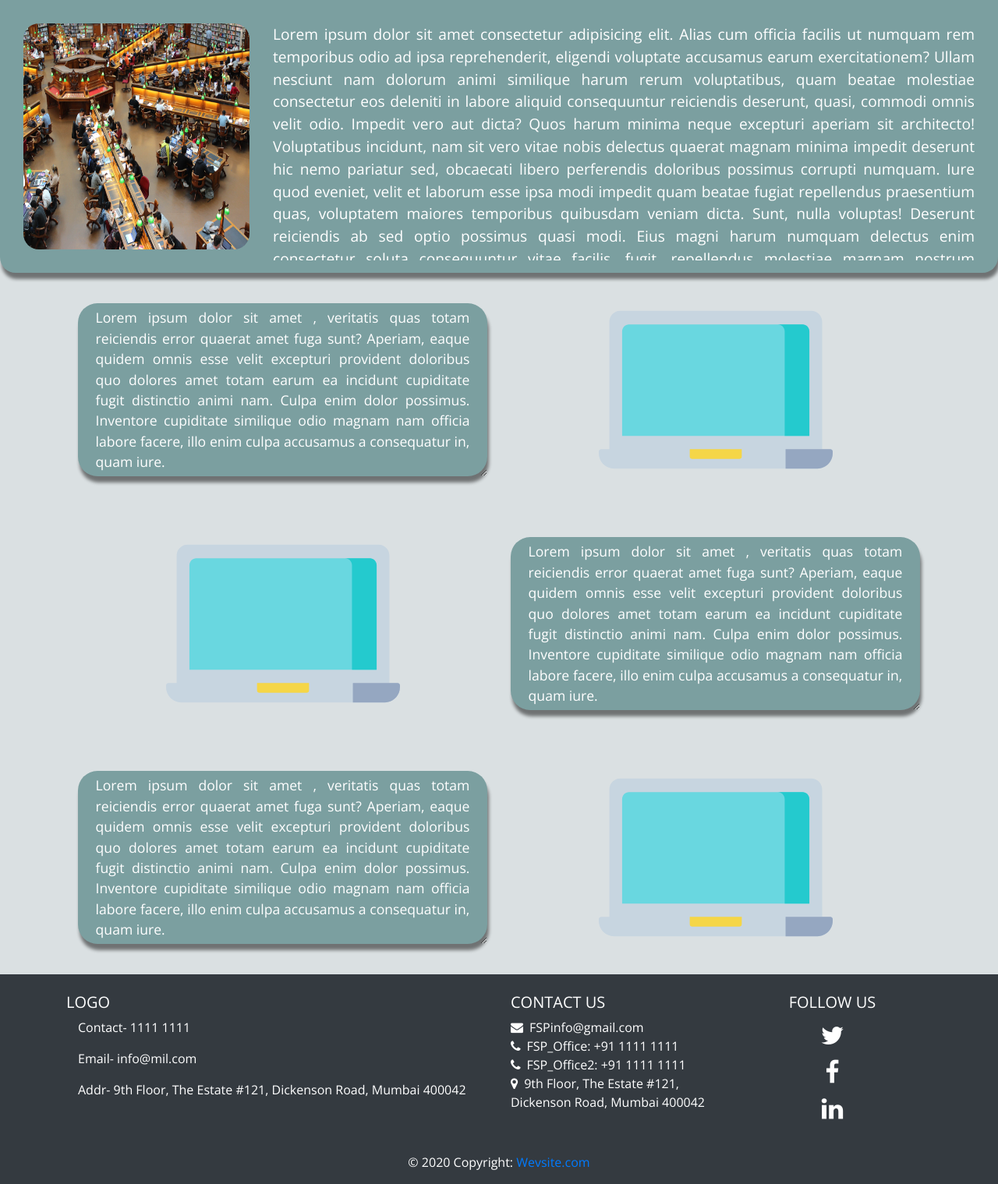
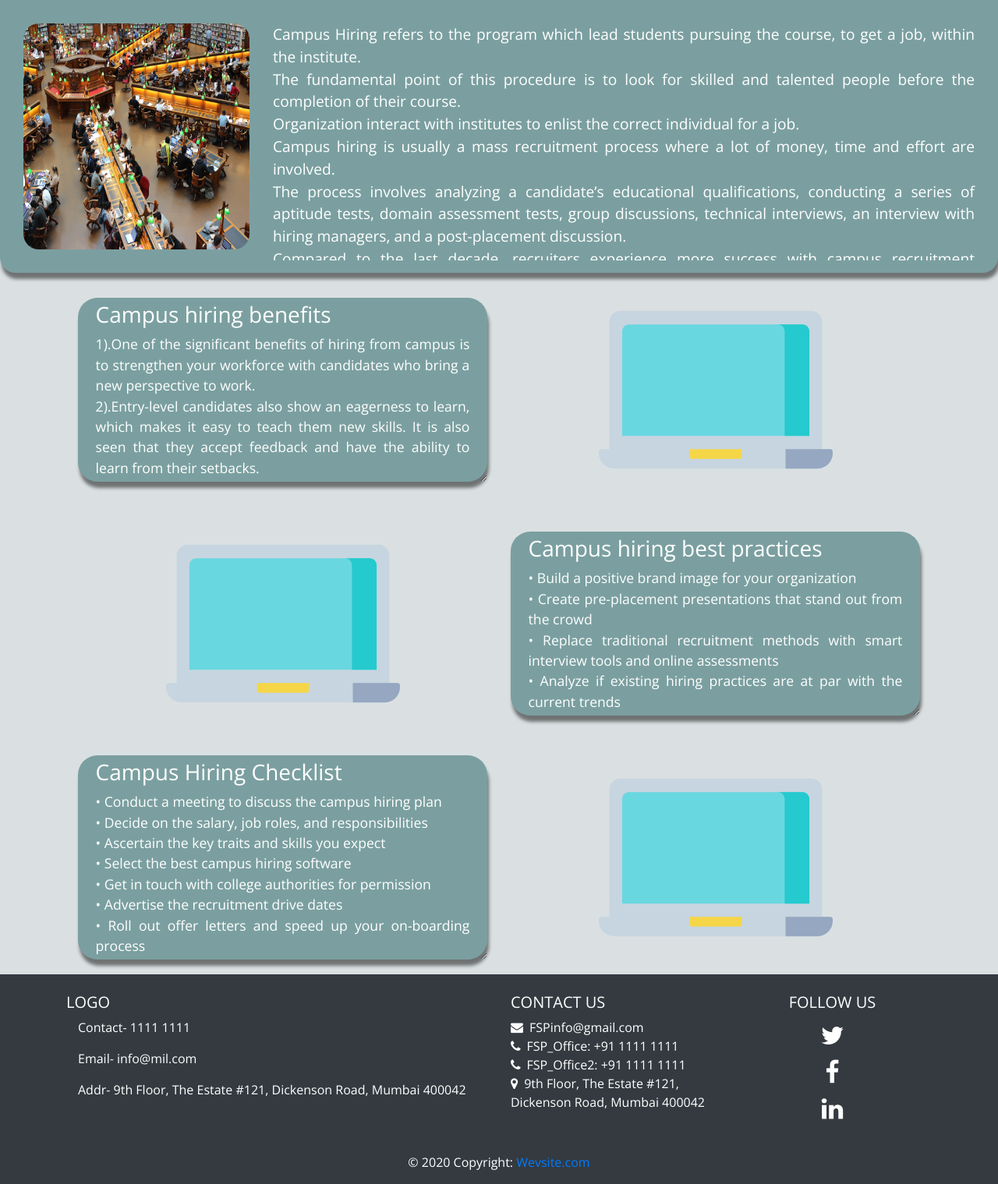
Before and after one commit to harshmody30401/recruitment, a PHP site: page /services.php in a window 1280 px wide. Shown: the part 62-1581 px from the top of the page at 78% size. Run offline with PHP 8.4, Linux system fonts and the light colour scheme; some libraries are stand-ins or nearby versions.

Commit message:
Actual content in Campus recruitment services

```diff
--- a/services.php
+++ b/services.php
@@ -32,23 +32,19 @@
           />
         </div>
         <p class="descrip">
-          Lorem ipsum dolor sit amet consectetur adipisicing elit. Alias cum
-          officia facilis ut numquam rem temporibus odio ad ipsa reprehenderit,
-          eligendi voluptate accusamus earum exercitationem? Ullam nesciunt nam
-          dolorum animi similique harum rerum voluptatibus, quam beatae
-          molestiae consectetur eos deleniti in labore aliquid consequuntur
-          reiciendis deserunt, quasi, commodi omnis velit odio. Impedit vero aut
-          dicta? Quos harum minima neque excepturi aperiam sit architecto!
-          Voluptatibus incidunt, nam sit vero vitae nobis delectus quaerat
-          magnam minima impedit deserunt hic nemo pariatur sed, obcaecati libero
-          perferendis doloribus possimus corrupti numquam. Iure quod eveniet,
-          velit et laborum esse ipsa modi impedit quam beatae fugiat repellendus
-          praesentium quas, voluptatem maiores temporibus quibusdam veniam
-          dicta. Sunt, nulla voluptas! Deserunt reiciendis ab sed optio possimus
-          quasi modi. Eius magni harum numquam delectus enim consectetur soluta
-          consequuntur vitae facilis, fugit, repellendus molestiae magnam
-          nostrum doloribus commodi totam ipsam aliquid ipsum! Nam architecto
-          rem fugit reiciendis, minima nemo possimus.
+        Campus Hiring refers to the program which lead students pursuing the course, to get a job, within the institute.<br>
+        The fundamental point of this procedure is to look for skilled and talented people before the completion of their course.<br>
+        Organization interact with institutes to enlist the correct individual for a job.<br>
+        Campus hiring is usually a mass recruitment process where a lot of money, time and effort are involved.<br>
+        The process involves analyzing a candidate’s educational qualifications, conducting a series of aptitude tests, domain assessment tests, group discussions,
+        technical interviews, an interview with hiring managers, and a post-placement discussion.<br>
+         Compared to the last decade, recruiters experience more success with campus recruitment processes today. <br>
+        The main reason for this upward trend is due to the introduction of online assessment platforms. <br>
+        Recruiters can now assess a range of skills through one platform, and the express result processing system gives them the advantage of quick and
+        informed hiring decisions.
+
+
+
         </p>
       </div>
 
@@ -58,13 +54,12 @@
             <div class="col-sm align-self-center">
               <div class="desctag">
                 <section>
-                  Lorem ipsum dolor sit amet , veritatis quas totam reiciendis
-                  error quaerat amet fuga sunt? Aperiam, eaque quidem omnis esse
-                  velit excepturi provident doloribus quo dolores amet totam earum
-                  ea incidunt cupiditate fugit distinctio animi nam. Culpa enim
-                  dolor possimus. Inventore cupiditate similique odio magnam nam
-                  officia labore facere, illo enim culpa accusamus a consequatur
-                  in, quam iure.
+                <h3>Campus hiring benefits</h3>
+1).One of the significant benefits of hiring from campus is to strengthen your workforce with candidates who bring a new perspective to work. <br>
+
+2).Entry-level candidates also show an eagerness to learn, which makes it easy to teach them new skills.
+It is also seen that they accept feedback and have the ability to learn from their setbacks.
+
                 </section>
               </div>
             </div>
@@ -90,13 +85,12 @@
             <div class="col-sm align-self-center">
               <div class="desctag">
                 <section>
-                  Lorem ipsum dolor sit amet , veritatis quas totam reiciendis
-                  error quaerat amet fuga sunt? Aperiam, eaque quidem omnis esse
-                  velit excepturi provident doloribus quo dolores amet totam earum
-                  ea incidunt cupiditate fugit distinctio animi nam. Culpa enim
-                  dolor possimus. Inventore cupiditate similique odio magnam nam
-                  officia labore facere, illo enim culpa accusamus a consequatur
-                  in, quam iure.
+                <h3>Campus hiring best practices</h3>
+•	Build a positive brand image for your organization<br>
+•	Create pre-placement presentations that stand out from the crowd<br>
+•	Replace traditional recruitment methods with smart interview tools and online assessments<br>
+•	Analyze if existing hiring practices are at par with the current trends <br>
+
                 </section>
               </div>
             </div>
@@ -108,13 +102,16 @@
             <div class="col-sm align-self-center">
               <div class="desctag">
                 <section>
-                  Lorem ipsum dolor sit amet , veritatis quas totam reiciendis
-                  error quaerat amet fuga sunt? Aperiam, eaque quidem omnis esse
-                  velit excepturi provident doloribus quo dolores amet totam earum
-                  ea incidunt cupiditate fugit distinctio animi nam. Culpa enim
-                  dolor possimus. Inventore cupiditate similique odio magnam nam
-                  officia labore facere, illo enim culpa accusamus a consequatur
-                  in, quam iure.
+                <h3>Campus Hiring Checklist</h3>
+•	Conduct a meeting to discuss the campus hiring plan <br>
+•	Decide on the salary, job roles, and responsibilities<br>
+•	Ascertain the key traits and skills you expect <br>
+•	Select the best campus hiring software <br>
+•	Get in touch with college authorities for permission<br>
+•	Advertise the recruitment drive dates<br>
+•	Roll out offer letters and speed up your on-boarding process<br>
+
+
                 </section>
               </div>
             </div>
@@ -142,7 +139,7 @@
             <div class="col-sm align-self-center">
               <div class="desctag">
                 <section>
-                  Lorem ipsum dolor sit amet , veritatis quas totam reiciendis
+                Lorem ipsum dolor sit amet , veritatis quas totam reiciendis
                   error quaerat amet fuga sunt? Aperiam, eaque quidem omnis esse
                   velit excepturi provident doloribus quo dolores amet totam earum
                   ea incidunt cupiditate fugit distinctio animi nam. Culpa enim
```
